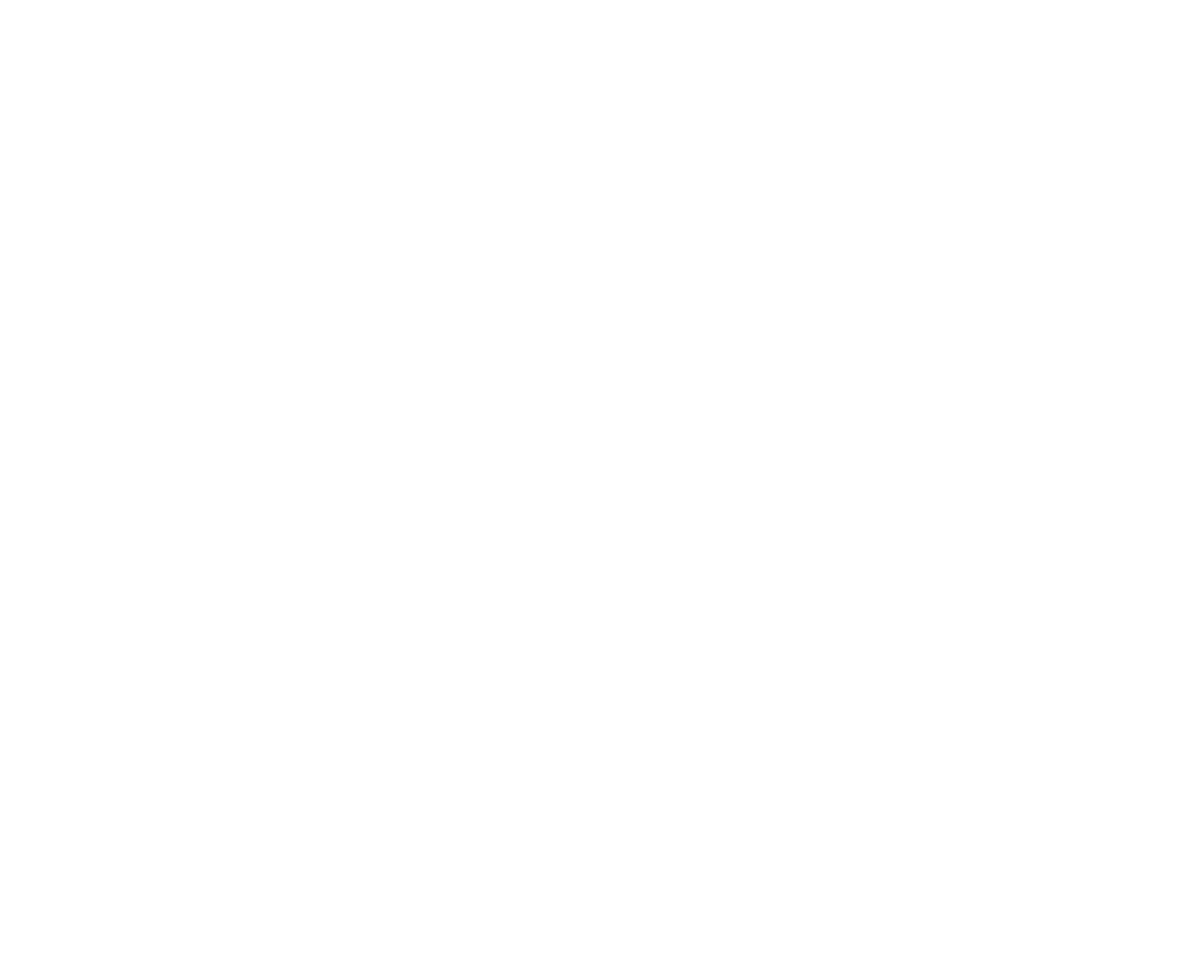
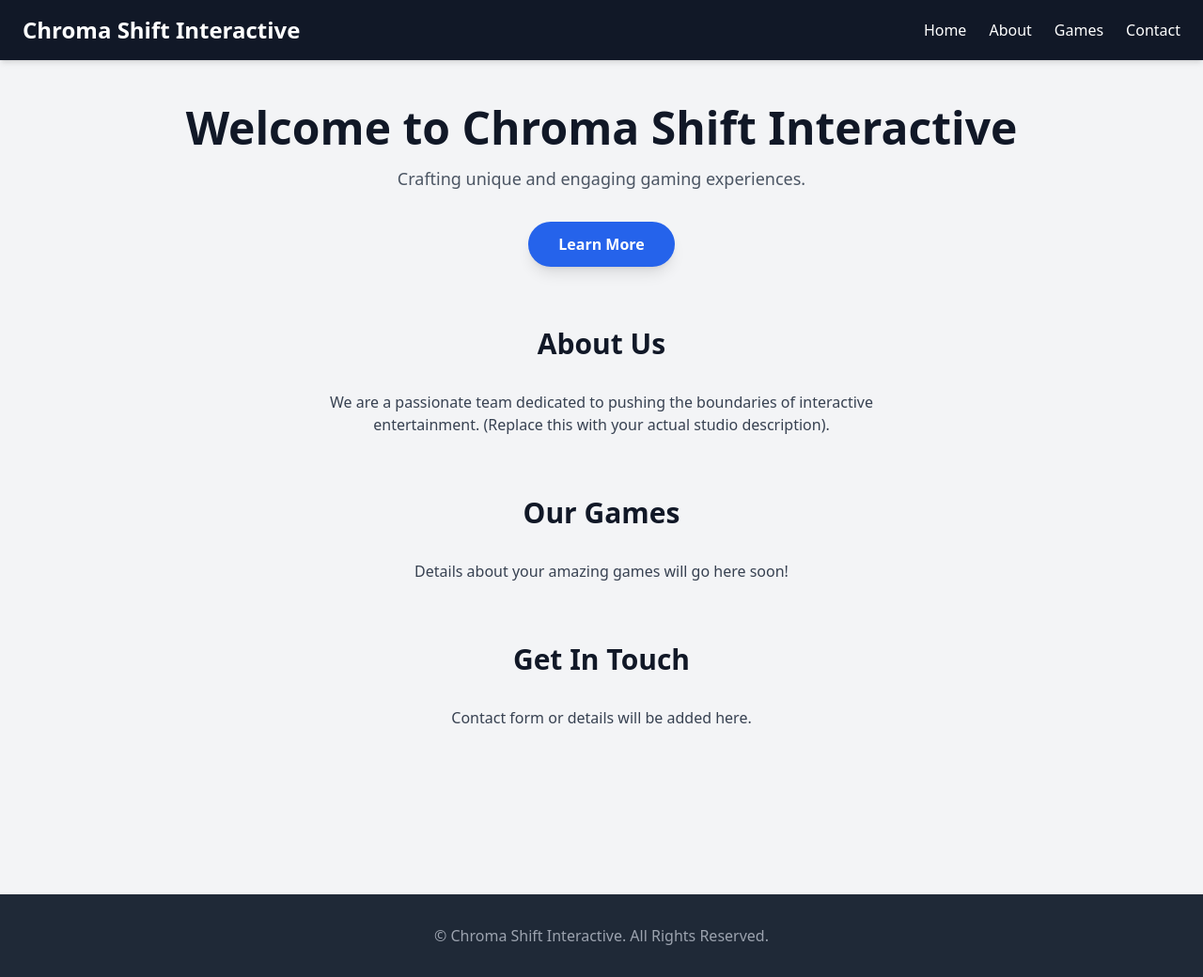
Before and after one commit to functionalkai/chroma-shift-website, a plain HTML site: page main.html in a window 1280 px wide. Shown: the whole page at 94% size. Before the commit the page ends 800 px from the top, so only its background shows below. Drawn offline with nearby package versions, Linux system fonts and the light colour scheme.

Commit message:
making it pretty

```diff
--- a/main.html
+++ b/main.html
@@ -2,9 +2,69 @@
 <html lang="en">
 <head>
     <meta charset="UTF-8">
-    <title>Title</title>
+    <meta name="viewport" content="width=device-width, initial-scale=1.0">
+    <title>Chroma Shift Interactive - Home</title>
+    <meta name="description" content="Welcome to Chroma Shift Interactive, an innovative game development studio.">
+    <script src="https://cdn.tailwindcss.com"></script>
+    <link rel="stylesheet" href="style.css">
+    <link rel="icon" href="favicon.ico" type="image/x-icon">
+
 </head>
-<body>
+<body class="bg-gray-100 text-gray-800 font-sans antialiased">
 
+<header class="bg-gray-900 text-white shadow-md">
+    <nav class="container mx-auto px-6 py-4 flex justify-between items-center">
+        <div class="text-2xl font-bold">
+            <a href="index.html" class="hover:text-blue-400 transition duration-300">Chroma Shift Interactive</a>
+        </div>
+        <ul class="flex space-x-6">
+            <li><a href="index.html" class="hover:text-blue-400 transition duration-300">Home</a></li>
+            <li><a href="#about" class="hover:text-blue-400 transition duration-300">About</a></li>
+            <li><a href="#games" class="hover:text-blue-400 transition duration-300">Games</a></li>
+            <li><a href="#contact" class="hover:text-blue-400 transition duration-300">Contact</a></li>
+        </ul>
+    </nav>
+</header>
+
+<main class="container mx-auto px-6 py-12">
+
+    <section class="text-center mb-16">
+        <h1 class="text-4xl md:text-5xl font-bold mb-4 text-gray-900">Welcome to Chroma Shift Interactive</h1>
+        <p class="text-lg text-gray-600 mb-8">Crafting unique and engaging gaming experiences.</p>
+        <button id="cta-button" class="bg-blue-600 hover:bg-blue-700 text-white font-bold py-3 px-8 rounded-full transition duration-300 shadow-lg">
+            Learn More
+        </button>
+    </section>
+
+    <section id="about" class="mb-16 scroll-mt-16">
+        <h2 class="text-3xl font-bold text-center mb-8 text-gray-900">About Us</h2>
+        <p class="text-gray-700 text-center max-w-2xl mx-auto">
+            We are a passionate team dedicated to pushing the boundaries of interactive entertainment. (Replace this with your actual studio description).
+        </p>
+    </section>
+
+    <section id="games" class="mb-16 scroll-mt-16">
+        <h2 class="text-3xl font-bold text-center mb-8 text-gray-900">Our Games</h2>
+        <p class="text-gray-700 text-center max-w-2xl mx-auto">
+            Details about your amazing games will go here soon!
+        </p>
+    </section>
+
+    <section id="contact" class="mb-16 scroll-mt-16">
+        <h2 class="text-3xl font-bold text-center mb-8 text-gray-900">Get In Touch</h2>
+        <p class="text-gray-700 text-center max-w-2xl mx-auto">
+            Contact form or details will be added here.
+        </p>
+    </section>
+
+</main>
+
+<footer class="bg-gray-800 text-gray-400 py-8 mt-16">
+    <div class="container mx-auto px-6 text-center">
+        <p>&copy; <span id="current-year"></span> Chroma Shift Interactive. All Rights Reserved.</p>
+    </div>
+</footer>
+
+<script src="script.js"></script>
 </body>
 </html>
--- /dev/null
+++ b/styles.css
@@ -0,0 +1,3 @@
+html {
+    scroll-behavior: smooth;
+}
```
Also changed, not shown: scripts.js (added, +18 -0 lines).
